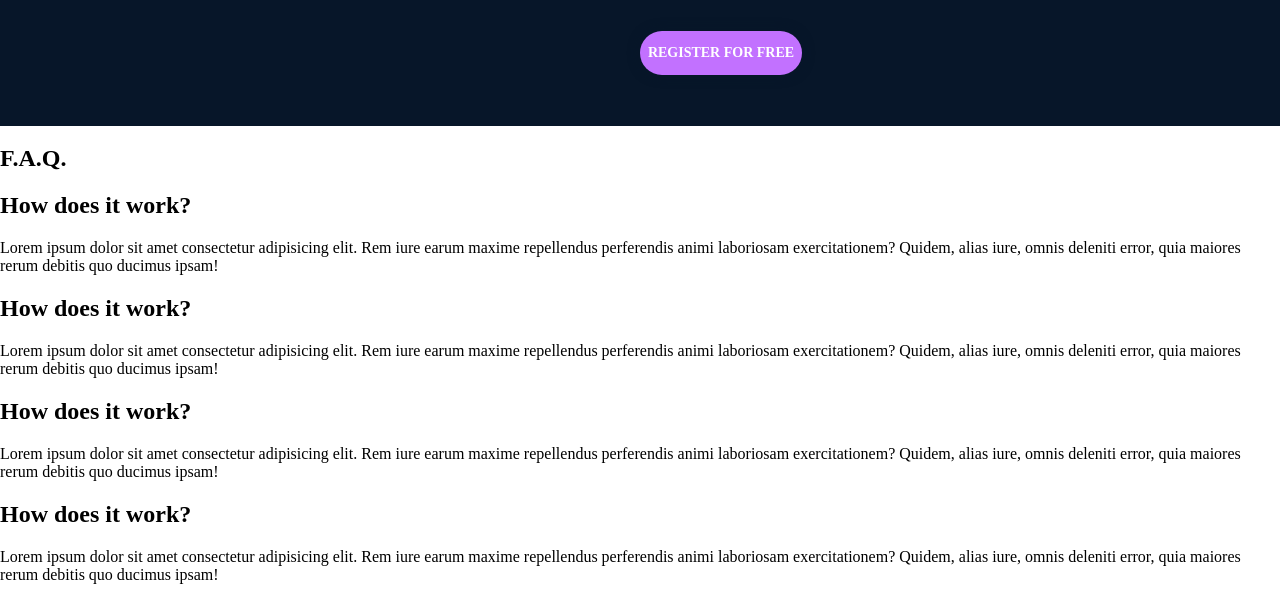
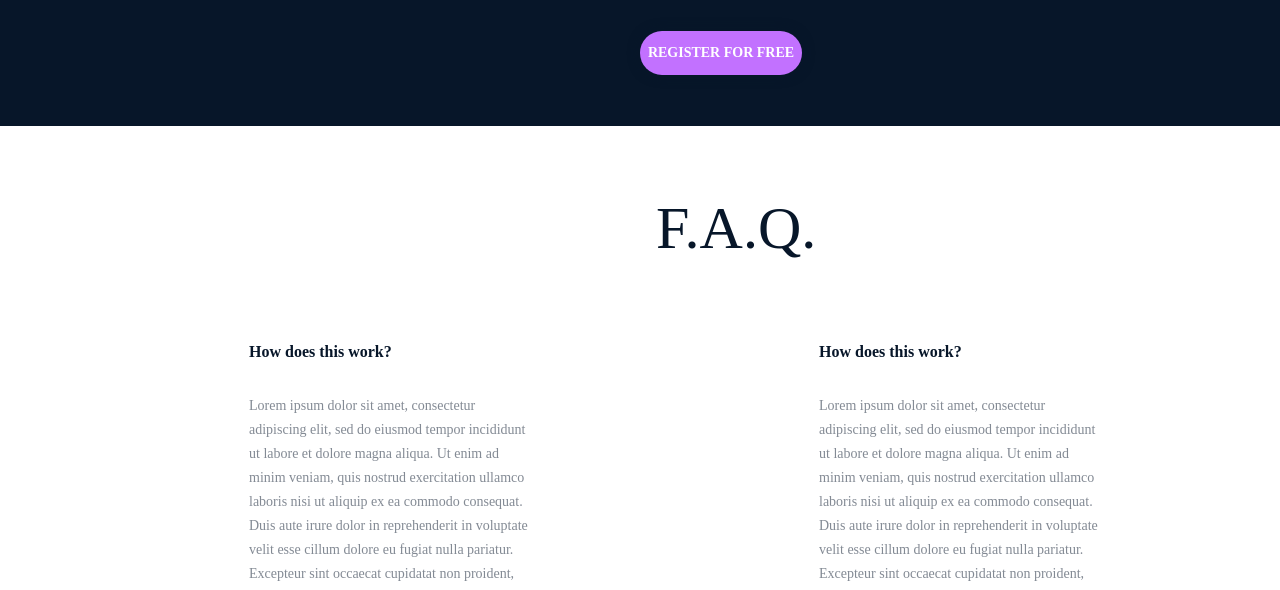
Before and after one commit to Dannyelgeek/holbertonschool-web-development, a plain HTML site: page css_advanced/index.html in a window 1280 px wide. Shown: the part 2450-3040 px from the top of the page. Drawn offline with Linux system fonts and the light colour scheme.

Commit message:
add f.a.q. section

```diff
--- a/css_advanced/index.html
+++ b/css_advanced/index.html
@@ -104,9 +104,16 @@
               <img class="play1" src="/images/play.png" alt="play" />
             </div>
             <h2 class="diagonal_title">Diagonal Smile</h2>
-            <p class="diagonal_text">Lorem ipsum dolor sit amet, consect adipiscing elit, sed do eiusmod.</p>
+            <p class="diagonal_text">
+              Lorem ipsum dolor sit amet, consect adipiscing elit, sed do
+              eiusmod.
+            </p>
             <div>
-              <img class="phillip_channel_img1" src="/images/Phillip.png" alt="User" />
+              <img
+                class="phillip_channel_img1"
+                src="/images/Phillip.png"
+                alt="User"
+              />
               <h3 class="phillip_channel_name1">Phillip Massey</h3>
             </div>
             <div>
@@ -117,12 +124,19 @@
           <div>
             <div class="video2">
               <img class="sad_img" src="/images/sad.png" alt="video #2" />
-              <img class="play2" src="/images/play.png" alt="play">
+              <img class="play2" src="/images/play.png" alt="play" />
             </div>
             <h2 class="sad_title">Sad Smile</h2>
-            <p class="sad_text">Lorem ipsum dolor sit amet, consect adipiscing elit, sed do eiusmod.</p>
+            <p class="sad_text">
+              Lorem ipsum dolor sit amet, consect adipiscing elit, sed do
+              eiusmod.
+            </p>
             <div>
-              <img class="phillip_channel_img2" src="/images/Phillip.png" alt="User" />
+              <img
+                class="phillip_channel_img2"
+                src="/images/Phillip.png"
+                alt="User"
+              />
               <h3 class="phillip_channel_name2">Phillip Massey</h3>
             </div>
             <div>
@@ -132,13 +146,24 @@
           </div>
           <div>
             <div class="video3">
-              <img class="natural_img" src="/images/Natural.png" alt="video #3" />
-              <img class="play3" src="/images/play.png" alt="play">
+              <img
+                class="natural_img"
+                src="/images/Natural.png"
+                alt="video #3"
+              />
+              <img class="play3" src="/images/play.png" alt="play" />
             </div>
             <h2 class="natural_title">Natural Smile</h2>
-            <p class="natural_text">Lorem ipsum dolor sit amet, consect adipiscing elit, sed do eiusmod.</p>
+            <p class="natural_text">
+              Lorem ipsum dolor sit amet, consect adipiscing elit, sed do
+              eiusmod.
+            </p>
             <div>
-              <img class="phillip_channel_img3" src="/images/Phillip.png" alt="User" />
+              <img
+                class="phillip_channel_img3"
+                src="/images/Phillip.png"
+                alt="User"
+              />
               <h3 class="phillip_channel_name3">Phillip Massey</h3>
             </div>
             <div>
@@ -149,12 +174,18 @@
           <div>
             <div class="video4">
               <img class="happy_img" src="/images/happy.png" alt="video #4" />
-              <img class="play4" src="/images/play.png" alt="play">
+              <img class="play4" src="/images/play.png" alt="play" />
             </div>
             <h2 class="happy_title">Happy Smile</h2>
-            <p class="happy_text">Lorem ipsum dolor sit amet consectetur, adipisicing elit.</p>
+            <p class="happy_text">
+              Lorem ipsum dolor sit amet consectetur, adipisicing elit.
+            </p>
             <div>
-              <img class="phillip_channel_img4" src="/images/Phillip.png" alt="User" />
+              <img
+                class="phillip_channel_img4"
+                src="/images/Phillip.png"
+                alt="User"
+              />
               <h3 class="phillip_channel_name4">Phillip Massey</h3>
             </div>
             <div>
@@ -165,71 +196,93 @@
         </div>
       </section>
       <section class="membership">
-        <h1 class="membership_title"><span class="first_word">Free</span> membership</h1>
+        <h1 class="membership_title">
+          <span class="first_word">Free</span> membership
+        </h1>
         <div class="membership_body">
           <div>
             <img class="icon1" src="/images/icon.png" alt="icon #1" />
             <h2 class="membership_name1">Lorem ipsum</h2>
-            <p class="membership_text1">Lorem ipsum dolor sit amet consectetur, adipisicing elit.</p>
+            <p class="membership_text1">
+              Lorem ipsum dolor sit amet consectetur, adipisicing elit.
+            </p>
           </div>
           <div>
             <img class="icon2" src="/images/icon.png" alt="icon #2" />
             <h2 class="membership_name2">Lorem ipsum</h2>
-            <p class="membership_text2">Lorem ipsum dolor sit amet consectetur, adipisicing elit.</p>
+            <p class="membership_text2">
+              Lorem ipsum dolor sit amet consectetur, adipisicing elit.
+            </p>
           </div>
           <div>
             <img class="icon3" src="/images/icon.png" alt="icon #3" />
             <h2 class="membership_name3">Lorem ipsum</h2>
-            <p class="membership_text3">Lorem ipsum dolor sit amet consectetur, adipisicing elit.</p>
+            <p class="membership_text3">
+              Lorem ipsum dolor sit amet consectetur, adipisicing elit.
+            </p>
           </div>
           <div>
             <img class="icon4" src="/images/icon.png" alt="icon #4" />
             <h2 class="membership_name4">Lorem ipsum</h2>
-            <p class="membership_text4">Lorem ipsum dolor sit amet consectetur, adipisicing elit.</p>
+            <p class="membership_text4">
+              Lorem ipsum dolor sit amet consectetur, adipisicing elit.
+            </p>
           </div>
         </div>
         <button class="membership_btn">REGISTER FOR FREE</button>
       </section>
-      <section>
+      <section class="faq_section">
         <h1 class="faq_title">F.A.Q.</h1>
         <div>
           <div>
             <div>
-              <h2>How does it work?</h2>
-              <p>
-                Lorem ipsum dolor sit amet consectetur adipisicing elit. Rem
-                iure earum maxime repellendus perferendis animi laboriosam
-                exercitationem? Quidem, alias iure, omnis deleniti error, quia
-                maiores rerum debitis quo ducimus ipsam!
+              <h2 class="faq_subtitle1">How does this work?</h2>
+              <p class="faq_text1">
+                Lorem ipsum dolor sit amet, consectetur adipiscing elit, sed do
+                eiusmod tempor incididunt ut labore et dolore magna aliqua. Ut
+                enim ad minim veniam, quis nostrud exercitation ullamco laboris
+                nisi ut aliquip ex ea commodo consequat. Duis aute irure dolor
+                in reprehenderit in voluptate velit esse cillum dolore eu fugiat
+                nulla pariatur. Excepteur sint occaecat cupidatat non proident,
+                sunt in culpa qui officia deserunt mollit anim id est laborum.
               </p>
             </div>
             <div>
-              <h2>How does it work?</h2>
-              <p>
-                Lorem ipsum dolor sit amet consectetur adipisicing elit. Rem
-                iure earum maxime repellendus perferendis animi laboriosam
-                exercitationem? Quidem, alias iure, omnis deleniti error, quia
-                maiores rerum debitis quo ducimus ipsam!
+              <h2 class="faq_subtitle2">How does this work?</h2>
+              <p class="faq_text2">
+                Lorem ipsum dolor sit amet, consectetur adipiscing elit, sed do
+                eiusmod tempor incididunt ut labore et dolore magna aliqua. Ut
+                enim ad minim veniam, quis nostrud exercitation ullamco laboris
+                nisi ut aliquip ex ea commodo consequat. Duis aute irure dolor
+                in reprehenderit in voluptate velit esse cillum dolore eu fugiat
+                nulla pariatur. Excepteur sint occaecat cupidatat non proident,
+                sunt in culpa qui officia deserunt mollit anim id est laborum.
               </p>
             </div>
           </div>
           <div>
             <div>
-              <h2>How does it work?</h2>
-              <p>
-                Lorem ipsum dolor sit amet consectetur adipisicing elit. Rem
-                iure earum maxime repellendus perferendis animi laboriosam
-                exercitationem? Quidem, alias iure, omnis deleniti error, quia
-                maiores rerum debitis quo ducimus ipsam!
+              <h2 class="faq_subtitle3">How does this work?</h2>
+              <p class="faq_text3">
+                Lorem ipsum dolor sit amet, consectetur adipiscing elit, sed do
+                eiusmod tempor incididunt ut labore et dolore magna aliqua. Ut
+                enim ad minim veniam, quis nostrud exercitation ullamco laboris
+                nisi ut aliquip ex ea commodo consequat. Duis aute irure dolor
+                in reprehenderit in voluptate velit esse cillum dolore eu fugiat
+                nulla pariatur. Excepteur sint occaecat cupidatat non proident,
+                sunt in culpa qui officia deserunt mollit anim id est laborum.
               </p>
             </div>
             <div>
-              <h2>How does it work?</h2>
-              <p>
-                Lorem ipsum dolor sit amet consectetur adipisicing elit. Rem
-                iure earum maxime repellendus perferendis animi laboriosam
-                exercitationem? Quidem, alias iure, omnis deleniti error, quia
-                maiores rerum debitis quo ducimus ipsam!
+              <h2 class="faq_subtitle4">How does this work?</h2>
+              <p class="faq_text4">
+                Lorem ipsum dolor sit amet, consectetur adipiscing elit, sed do
+                eiusmod tempor incididunt ut labore et dolore magna aliqua. Ut
+                enim ad minim veniam, quis nostrud exercitation ullamco laboris
+                nisi ut aliquip ex ea commodo consequat. Duis aute irure dolor
+                in reprehenderit in voluptate velit esse cillum dolore eu fugiat
+                nulla pariatur. Excepteur sint occaecat cupidatat non proident,
+                sunt in culpa qui officia deserunt mollit anim id est laborum.
               </p>
             </div>
           </div>
--- a/css_advanced/styles.css
+++ b/css_advanced/styles.css
@@ -1011,3 +1011,138 @@ cite {
     border: none;
     box-shadow: 0px 0px 12px #071629;
 }
+
+.faq_section {
+    width: 100%;
+    height: 707px;
+    background: white;
+}
+
+.faq_title {
+    position: absolute;
+    top: 2594px;
+    right: 648px;
+    left: 656px;
+    color: #071629;
+    text-align: center;
+    font-family: Source Sans Pro;
+    font-size: 60px;
+    font-style: normal;
+    font-weight: 300;
+    line-height: normal;
+}
+
+.faq_subtitle1 {
+    position: absolute;
+    top: 2780px;
+    right: 1046px;
+    left: 249px;
+    color: #071629;
+    font-family: Source Sans Pro;
+    font-size: 16px;
+    font-style: normal;
+    font-weight: 700;
+    line-height: normal;
+    white-space: nowrap;
+}
+
+.faq_text1 {
+    position: absolute;
+    top: 2830px;
+    right: 746px;
+    left: 249px;
+    color: rgba(7, 22, 41, 0.50);
+    font-family: Source Sans Pro;
+    font-size: 14px;
+    font-style: normal;
+    font-weight: 400;
+    line-height: 24px;
+}
+
+.faq_subtitle2 {
+    position: absolute;
+    top: 2780px;
+    right: 476px;
+    left: 819px;
+    color: #071629;
+    font-family: Source Sans Pro;
+    font-size: 16px;
+    font-style: normal;
+    font-weight: 700;
+    line-height: normal;
+    white-space: nowrap;
+}
+
+.faq_text2 {
+    position: absolute;
+    top: 2830px;
+    right: 178px;
+    left: 819px;
+    color: rgba(7, 22, 41, 0.50);
+    font-family: Source Sans Pro;
+    font-size: 14px;
+    font-style: normal;
+    font-weight: 400;
+    line-height: 24px;
+}
+
+.faq_subtitle3 {
+    position: absolute;
+    top: 3096px;
+    right: 1046px;
+    left: 249px;
+    color: #071629;
+    font-family: Source Sans Pro;
+    font-size: 16px;
+    font-style: normal;
+    font-weight: 700;
+    line-height: normal;
+    white-space: nowrap;
+}
+
+.faq_text3 {
+    position: absolute;
+    top: 3146px;
+    right: 746px;
+    left: 249px;
+    color: rgba(7, 22, 41, 0.50);
+    font-family: Source Sans Pro;
+    font-size: 14px;
+    font-style: normal;
+    font-weight: 400;
+    line-height: 24px;
+}
+
+.faq_subtitle4 {
+    position: absolute;
+    top: 3096px;
+    right: 476px;
+    left: 819px;
+    color: #071629;
+    font-family: Source Sans Pro;
+    font-size: 16px;
+    font-style: normal;
+    font-weight: 700;
+    line-height: normal;
+    white-space: nowrap;
+}
+
+.faq_text4 {
+    position: absolute;
+    top: 3146px;
+    right: 178px;
+    bottom: 47px;
+    left: 819px;
+    color: rgba(7, 22, 41, 0.50);
+    font-family: Source Sans Pro;
+    font-size: 14px;
+    font-style: normal;
+    font-weight: 400;
+    line-height: 24px;
+}
+
+footer {
+    width: 100%;
+    height: 249px;
+    background: #071629;
+}
```
